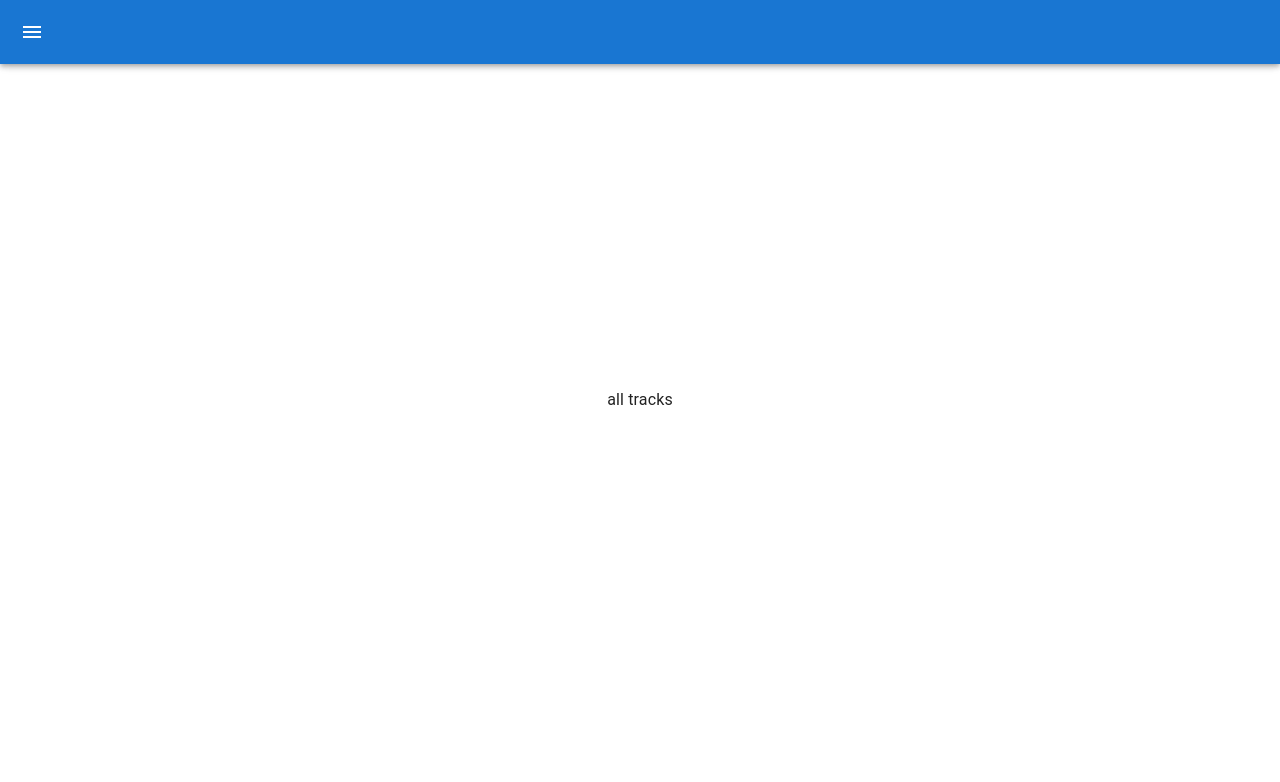
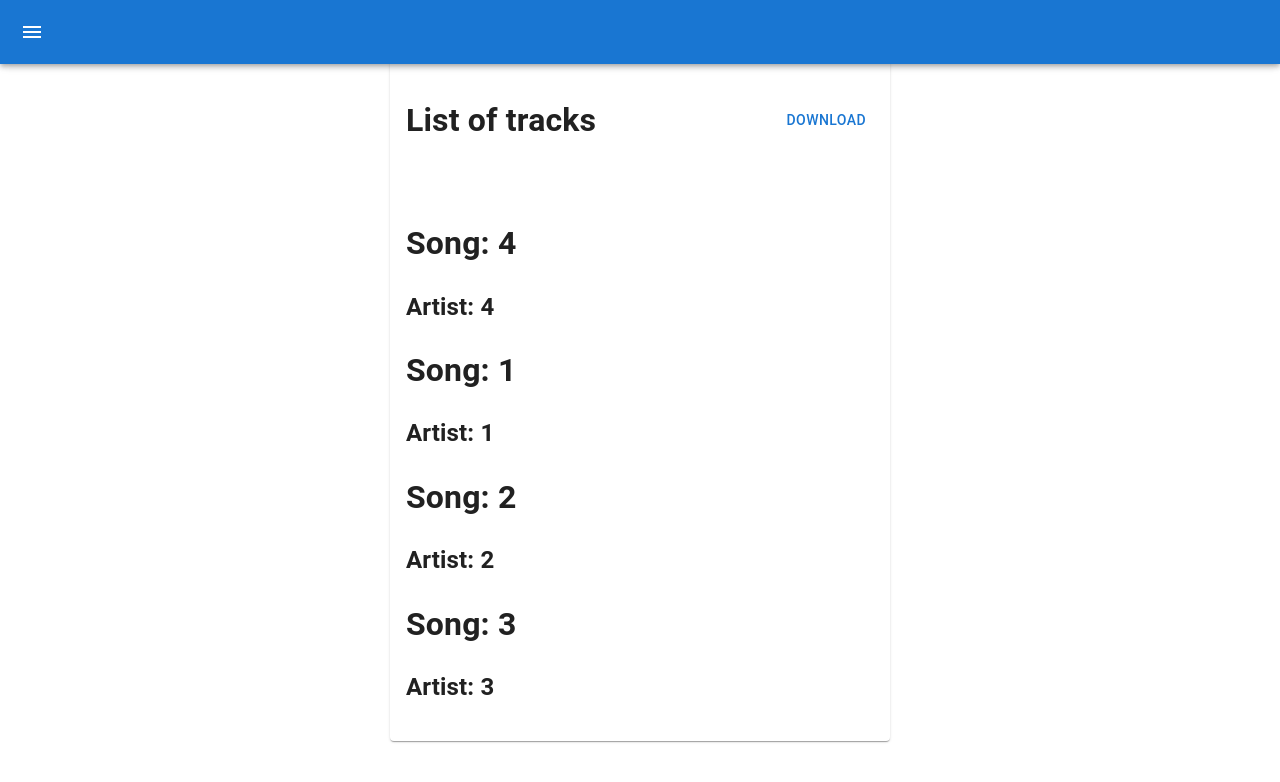
Before and after one commit to Pau1Bruno/music, a Next.js app in the folder client/: page /tracks in a window 1280 px wide. Shown: the top 782 px of the page. Built offline with nearby package versions, Linux system fonts and the light colour scheme.

Commit message:
Create some "track" pages with next, TrackList.tsx and TrackItem.tsx components

```diff
--- a/client/layouts/MainLayout.tsx
+++ b/client/layouts/MainLayout.tsx
@@ -3,7 +3,7 @@ import Navbar from "../components/Navbar";
 import classes from "../styles/content.module.css";
 
 type MainLayoutProps = {
-    children: ReactNode;
+    children?: ReactNode;
 }
 
 const MainLayout: FC<MainLayoutProps> = ({children}) => {
--- /dev/null
+++ b/client/layouts/TrackItem.tsx
@@ -0,0 +1,18 @@
+import React from "react";
+import { ITrack } from "../types/tracks";
+
+interface TrackItemProps {
+    track: ITrack,
+    active?: boolean,
+}
+
+const TrackItem: React.FC<TrackItemProps> = ( { track, active = false } ) => {
+    return (
+        <div>
+            <h1>Song: { track.name }</h1>
+            <h2>Artist: { track.artist }</h2>
+        </div>
+    );
+};
+
+export default TrackItem;
--- /dev/null
+++ b/client/layouts/TrackList.tsx
@@ -0,0 +1,26 @@
+import React from "react";
+import { ITrack } from "../types/tracks";
+import { Grid } from "@mui/material";
+import Box from "@mui/material/Box";
+import TrackItem from "./TrackItem";
+
+interface TrackListProps {
+    tracks: ITrack[];
+}
+
+const TrackList: React.FC<TrackListProps> = ( { tracks } ) => {
+    return (
+        <Grid container direction="column">
+            <Box p={ 2 }>
+                { tracks.map(track =>
+                    <TrackItem
+                        key={ track._id }
+                        track={ track } />
+                ) }
+            </Box>
+
+        </Grid>
+    );
+};
+
+export default TrackList;
--- a/client/pages/tracks/index.tsx
+++ b/client/pages/tracks/index.tsx
@@ -1,12 +1,64 @@
 import React from "react";
 import MainLayout from "../../layouts/MainLayout";
+import { Button, Card, Grid } from "@mui/material";
+import { useRouter } from "next/router";
+import Box from "@mui/material/Box";
+import { ITrack } from "../../types/tracks";
+import TrackList from "../../layouts/TrackList";
 
 const Index = () => {
+    let router = useRouter();
+    const tracks: ITrack[] = [ {
+        "_id": "63d0631137e1bfd6c63ff3d0",
+        "name": "4",
+        "artist": "4",
+        "text": "4",
+        "listens": 0,
+        "picture": "image/ae34a36f-7712-4cea-8ccf-1c2a95216786.jpg",
+        "audio": "audio/022f3394-48f3-4f9b-9275-089d1fded159.mp3",
+        "comments": []
+    }, {
+        "_id": "63d92be2efcb8a6e05c2e6fd",
+        "name": "1",
+        "artist": "1",
+        "text": "1",
+        "listens": 0,
+        "picture": "image/fd6e4c5b-73f3-499e-a3ee-dd065c49a9cd.jpg",
+        "audio": "audio/51df5889-2d87-4f02-b4d7-53f59845ec13.mp3",
+        "comments": []
+    }, {
+        "_id": "63d92bebefcb8a6e05c2e6ff",
+        "name": "2",
+        "artist": "2",
+        "text": "2",
+        "listens": 0,
+        "picture": "image/acd1b3c8-c1f3-471d-9d8d-9325dd7ac450.jpg",
+        "audio": "audio/87c5902f-53f9-470e-b809-45db8f044976.mp3",
+        "comments": []
+    }, {
+        "_id": "63d92bf3efcb8a6e05c2e701",
+        "name": "3",
+        "artist": "3",
+        "text": "3",
+        "listens": 0,
+        "picture": "image/9df75bba-9c72-41d1-bf57-9982ad23cfee.jpg",
+        "audio": "audio/336b0785-5355-4f46-a5ff-cd59ab2fff95.mp3",
+        "comments": []
+    } ];
+
     return (
         <MainLayout>
-            <div>
-                all tracks
-            </div>
+            <Grid container justifyContent="center">
+                <Card style={ { width: 500 } }>
+                    <Box p={ 2 }>
+                        <Grid container justifyContent="space-between">
+                            <h1>List of tracks</h1>
+                            <Button onClick={ () => router.push("tracks/create") }>Download</Button>
+                        </Grid>
+                    </Box>
+                    <TrackList tracks={ tracks } />
+                </Card>
+            </Grid>
         </MainLayout>
     );
 };
--- /dev/null
+++ b/client/types/tracks.ts
@@ -0,0 +1,17 @@
+export interface IComments {
+    _id: string,
+    username: string,
+    text: string
+}
+
+export interface ITrack {
+    _id: string,
+    name: string,
+    artist: string,
+    text: string,
+    listens: number,
+    picture: string,
+    audio: string,
+    comments: IComments[]
+
+}
```
Also changed, not shown: client/pages/tracks/create.tsx (added, +12 -0 lines).
